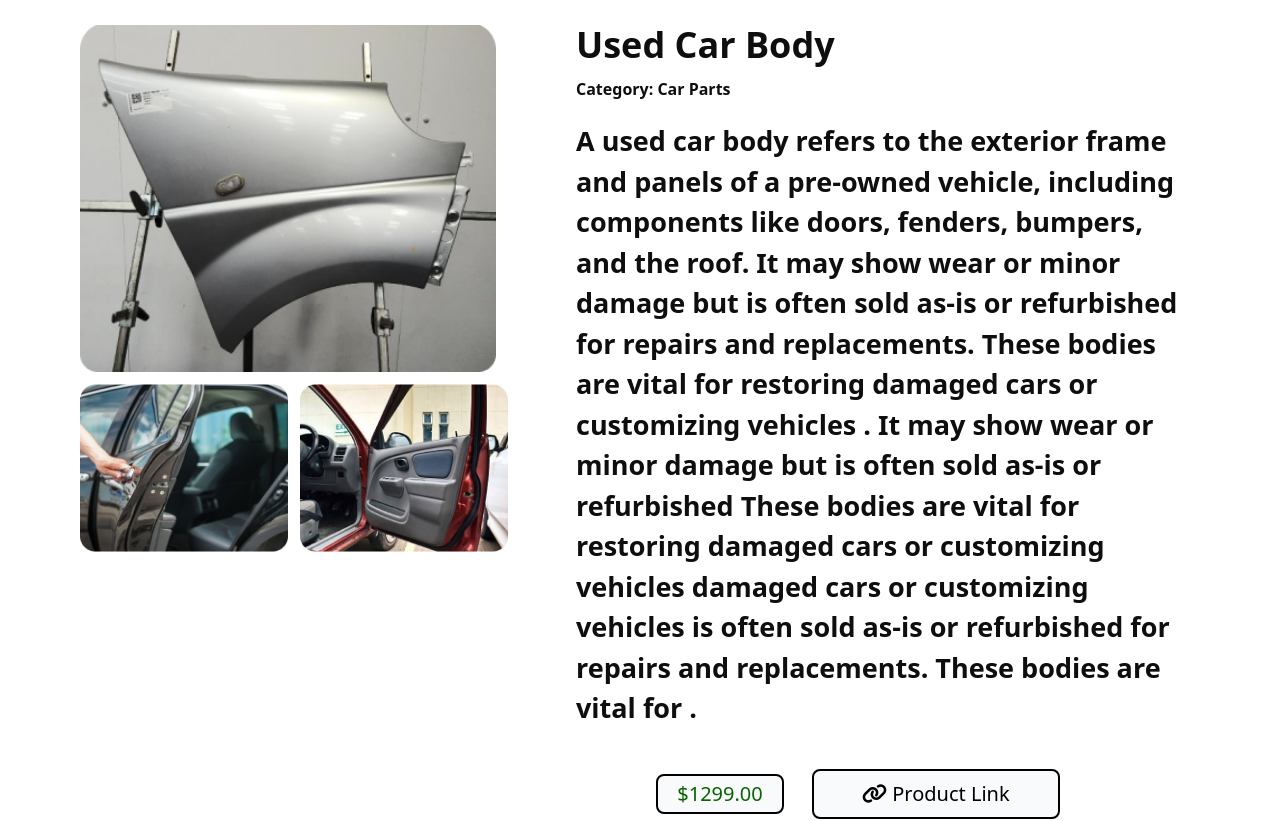
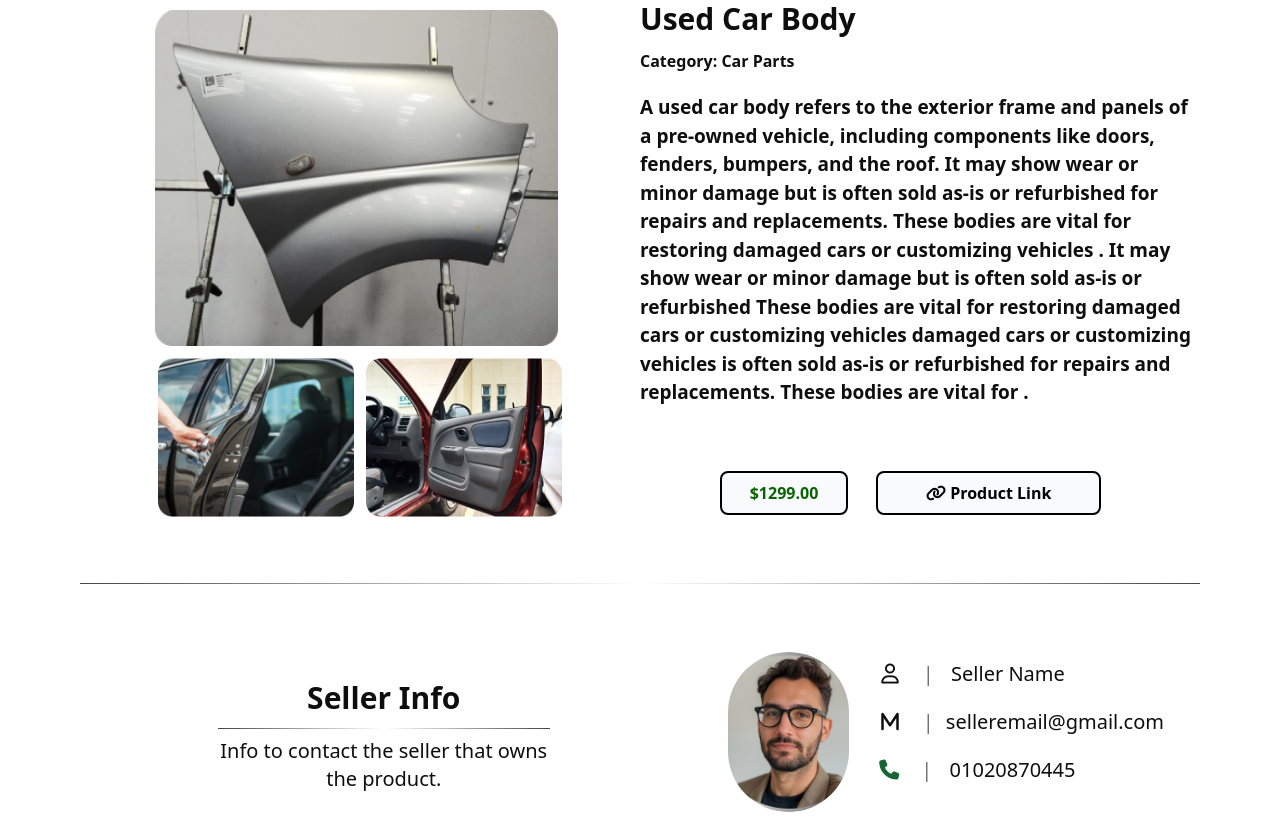
Before and after one commit to omerbag-9/carMate-frontend, a React (Vite) app: page /moredetails in a window 1280 px wide. Shown: the part 280-1101 px from the top of the page. Built offline with nearby package versions, Linux system fonts and the light colour scheme; what tailwindcss-rtl would draw is missing.

Commit message:
edit more detailes

```diff
--- a/src/Components/Home/Home.jsx
+++ b/src/Components/Home/Home.jsx
@@ -19,7 +19,6 @@ import { useTranslation } from 'react-i18next'
 import UnderLine from '../UnderLine/UnderLine'
 import { Link } from 'react-router-dom'
 import useEmblaCarousel from "embla-carousel-react";
-import { Box, Button, IconButton, Modal, Typography } from '@mui/material'
 
 // import "./EmblaCarousel.css";
 export default function Home() {
--- a/src/Components/Marketplace/Marketplace.jsx
+++ b/src/Components/Marketplace/Marketplace.jsx
@@ -57,7 +57,7 @@ export default function Marketplace() {
         <div className="flex  mb-7 flex-wrap lg:w-[90%] sm:w-full justify-center justify-items-center">
 
 
-        <div className="flex mt-3 mb-7 flex-wrap lg:w-[90%] sm:w-full justify-center justify-items-center">
+        <div className="flex mt-3 mb-7 flex-wrap sm:w-full justify-center justify-items-center">
           <div className="w-[80%] relative my-2" dir={isArabic ? 'rtl' : 'ltr'}>
             <p className={`absolute ${isArabic ? 'right-4' : 'left-4'} top-2 text-black`}>
               <i className="fa-solid fa-magnifying-glass"></i>
@@ -93,18 +93,22 @@ export default function Marketplace() {
               return (
                 <div key={index} className="card embla__slide overflow-hidden relative">
                   <img className="w-full" src={image} alt="Product" />
-                  <div className="absolute bottom-0 left-0 top-0 w-full bg-black bg-opacity-40 text-white text-center p-2 z-50 text-start pt-32">
+                  <div className="absolute bottom-0 left-0 top-0 w-full bg-black bg-opacity-40 text-white text-center p-2 z-50 text-start pt-36 lg:pt-[100px]">
                     <h3>{t('usedCarBodyTitle')}</h3>
                     <p className="text-sm font-normal line-clamp-3">{t('usedCarBodyDescription')}</p>
                     <div className="flex justify-around">
-                      <span className="bg-slate-100 rounded-lg text-[#086302] text-[20px] w-28 h-10 text-center py-1 mt-2">
+                      <div className="">
+                      <span className="bg-slate-100 rounded-lg text-[#086302] text-[17px] w-28 h-10 px-6 lg:px-3 text-center py-[6px] mt-2">
                         {t('price')}
                       </span>
+                      </div>
+                      <div className="">
                       <Link to="/Moredetails">
-                        <button className="bg-slate-100 rounded-lg text-black text-[20px] ltr:px-11 rtl:px-5 py-1">
+                        <button className="bg-slate-100 rounded-lg text-black text-[17px] ltr:px-11 rtl:px-5 py-1">
                           {t('moreDetailsbutton')}
                         </button>
                       </Link>
+                      </div>
                     </div>
                   </div>
                 </div>
--- a/src/Components/Moredetails/Moredetails.jsx
+++ b/src/Components/Moredetails/Moredetails.jsx
@@ -8,7 +8,7 @@ import person from '../../assets/images/Ellipse25.png';
 import { Link } from 'react-router-dom';
 
 export default function Moredetails() {
-  const { t } = useTranslation();
+  const { t } = useTranslation()
 
   return (
     <div className="container mx-auto px-4">
@@ -19,28 +19,41 @@ export default function Moredetails() {
             <UnderLine />
           </div>
         </h1>
-        <p className="lg:w-1/4 sm:w-full mx-auto ">{t('moredetailsTitle')}</p>
+        <p className="lg:w-[32%] sm:w-full mx-auto">{t('moredetailsTitle')}</p>
       </div>
 
-      <div className="moredetails flex flex-col lg:flex-row my-14 lg:justify-between">
-        <div className="images mb-6 lg:mb-0 lg:mr-20 lg:w-2/5 w-full">
-          <img src={img3} alt="Main product" className="w-full object-cover rounded-md" />
-          <div className="flex mt-3 justify-center lg:justify-around">
-            <img className="mr-3 w-1/2 rounded-md" src={img2} alt="Product side view" />
-            <img className="w-1/2 rounded-md mr-3``" src={img1} alt="Product close-up" />
+      <div className="moredetails flex flex-col lg:flex-row my-14 lg:justify-between" dir='ltr'>
+        <div className="images mb-6 lg:mb-0 lg:w-[50%] w-full flex flex-col md:items-center md:justify-center justify-center items-center">
+          <img
+            src={img3}
+            alt="Main product"
+            className="w-[72%] object-cover rounded-md
+               lg:ltr:ml-[75px] lg:rtl:mr-[75px] md:mx-auto"
+          />
+
+          <div className="flex mt-3 justify-center w-full">
+            <img
+              className="w-[35%] rounded-md ltr:mr-3"
+              src={img2}
+              alt="Product side view"
+            />
+            <img
+              className="w-[35%] rounded-md"
+              src={img1}
+              alt="Product close-up"
+            />
           </div>
         </div>
-
-        <div className="info text-center lg:text-left lg:w-3/5 w-full">
-          <h2 className="text-4xl font-bold mb-3">{t('usedCarBody')}</h2>
+        <div className="info text-center ltr:lg:text-left rtl:lg:text-right lg:w-[50%] w-full" dir='ltr'>
+          <h2 className="text-3xl font-bold mb-3">{t('usedCarBody')}</h2>
           <span className="font-bold block lg:inline-block mb-2">{t('category')}</span>
-          <p className="mt-3 lg:text-[27px] sm:text-[15px] lg:font-semibold sm:font-normal">{t('productDescription')}</p>
-          <div className="buttons mt-10 flex flex-col lg:flex-row items-center justify-center lg:justify-start lg:mx-20 sm:mx-0 mb-3">
-            <span className="bg-slate-50 border-2 border-black rounded-lg text-[#086302] text-[20px] w-32 h-10 flex items-center justify-center mb-4 lg:mb-0 lg:mr-4">
+          <p className="mt-3 lg:text-[19px] sm:text-[15px] lg:font-semibold sm:font-normal">{t('productDescription')}</p>
+          <div className="buttons mt-16 flex flex-col lg:flex-row items-center justify-center lg:justify-start lg:mx-20 sm:mx-0 mb-3">
+            <span className="bg-slate-50 border-2 border-black rounded-lg text-[#086302] text-[16px] font-bold w-32 py-2 flex items-center justify-center mb-4 lg:mb-0 lg:mr-4">
               {t('productPrice')}
             </span>
             <Link to="/productLink">
-              <button className="bg-slate-50 border-2 border-black rounded-lg text-black text-[20px] px-12 py-2 mx-3">
+              <button className="bg-slate-50 border-2 border-black rounded-lg text-black text-[16px] font-bold px-12 py-2 mx-3">
                 <i className="fa-solid fa-link"></i> {t('productLink')}
               </button>
             </Link>
@@ -52,7 +65,7 @@ export default function Moredetails() {
 
       <div className="sellerInfo flex flex-col lg:flex-row lg:justify-center mt-14 mb-10 px-4">
         <div className="seller text-center mt-10 lg:mx-20">
-          <h2 className="text-3xl lg:text-4xl font-bold mb-3">{t('sellerInfo')}</h2>
+          <h2 className="text-3xl font-bold mb-3">{t('sellerInfo')}</h2>
           <div className="w-4/5 mx-auto">
             <UnderLine />
           </div>
@@ -62,21 +75,23 @@ export default function Moredetails() {
         <div className="hidden lg:block bg-gradient-to-b from-[#454545] via-[#FFFFFF] to-[#454545] h-[200px] w-[1px] my-2"></div>
 
         <div className="sellerContact flex flex-col lg:flex-row items-center lg:items-start mt-20 lg:mt-0">
-          <div className="sellerImg lg:mx-14 mb-5 lg:mb-0 mt-3">
+          <div className="sellerImg ltr:lg:ml-14 rtl:lg:mr-14 mb-5 lg:mb-0 mt-3">
             <img src={person} alt="seller" className="w-36 h-32 lg:w-40 lg:h-40 object-cover rounded-full mx-auto" />
           </div>
-          <div className="socialmedia text-center lg:text-left lg:mx-5">
+          <div className="socialmedia text-center ltr:lg:text-left rtl:lg:text-start lg:mx-5">
             <p className="pt-5 text-lg lg:text-xl">
               <i className="px-3 fa-regular fa-user"></i>
-              <span className="text-zinc-500 pr-3">|</span> {t('sellerName')}
+              <span className="text-zinc-500 px-3">|</span> {t('sellerName')}
             </p>
+            <p className="pt-5 text-lg lg:text-xl flex items-center">
+              <i className="px-3 fa-solid fa-m"></i>
+              <span className="text-zinc-500 px-3">|</span>
+              {t('sellerEmail')}
+            </p>
+
             <p className="pt-5 text-lg lg:text-xl">
-              <i className="px-3 fa-solid fa-m"></i>
-              <span className="text-zinc-500 pr-3">|</span> {t('sellerEmail')}
-            </p>
-            <p className="pt-5 text-lg lg:text-xl">
-              <i className="px-3 fa-solid fa-phone text-green-800"></i>
-              <span className="text-zinc-500 pr-3">|</span> {t('sellerPhone')}
+              <i className="px-[10px] fa-solid fa-phone text-green-800"></i>
+              <span className="text-zinc-500 px-3">|</span> {t('sellerPhone')}
             </p>
           </div>
         </div>
--- a/src/Locales/ar.json
+++ b/src/Locales/ar.json
@@ -209,8 +209,8 @@
               "mainText": "لقد قمت للتو بصيانة سيارتي في كار ميت! تجربة مذهلة وخدمة احترافية"
             }
 
+          }
         },
-
 
         "marketplaceTitle": "السوق",
         "marketplaceDescription": "تسوّق الفرامل والإضاءات وقطع الغيار عالية الجودة بسهولة، من بائعين موثوقين للحفاظ على سيارتك في حالة مثالية.",
@@ -236,13 +236,7 @@
           "contactSeller": "معلومات الاتصال بالبائع الذي يملك المنتج.",
           "sellerName": "اسم البائع",
           "sellerEmail": "selleremail@gmail.com",
-        "sellerPhone": "٠١٠٢٠٨٧٠٤٤٥"
-
-
-
-
-
-        },
+          "sellerPhone": "٠١٠٢٠٨٧٠٤٤٥",
 
           "notification": "الإشعارات",
           "comment": "علق {{name}} على منشورك في المجتمع.",
--- a/src/Locales/en.json
+++ b/src/Locales/en.json
@@ -112,9 +112,6 @@
       "usedCarBodyDescription": "A used car body refers to the exterior frame and panels of a pre-owned vehicle, including components like doors, fenders, bumpers, and the roof. It may show wear or minor damage but is often sold as-is or refurbished for repairs and replacements. These bodies are vital for restoring damaged cars or customizing vehicles.",
       "moreDetailsbutton": "More Details",
       "price": "$1299.00",
-
-
-
 
         "moreDetails": "More Details",
         "moredetailsTitle": "More Details About The Product & Info To Contact With the seller that own the product.",
```
Lines whose indentation alone changed are shown as unchanged.
